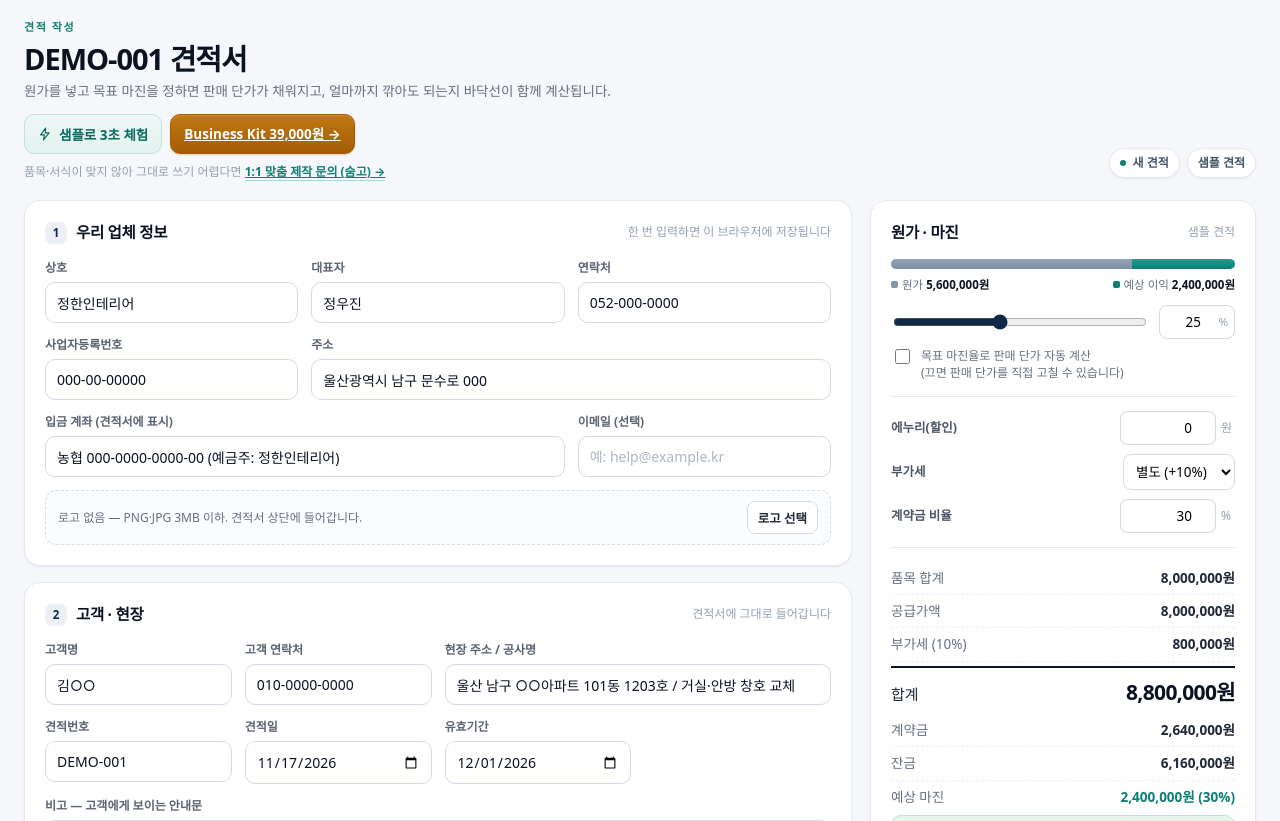
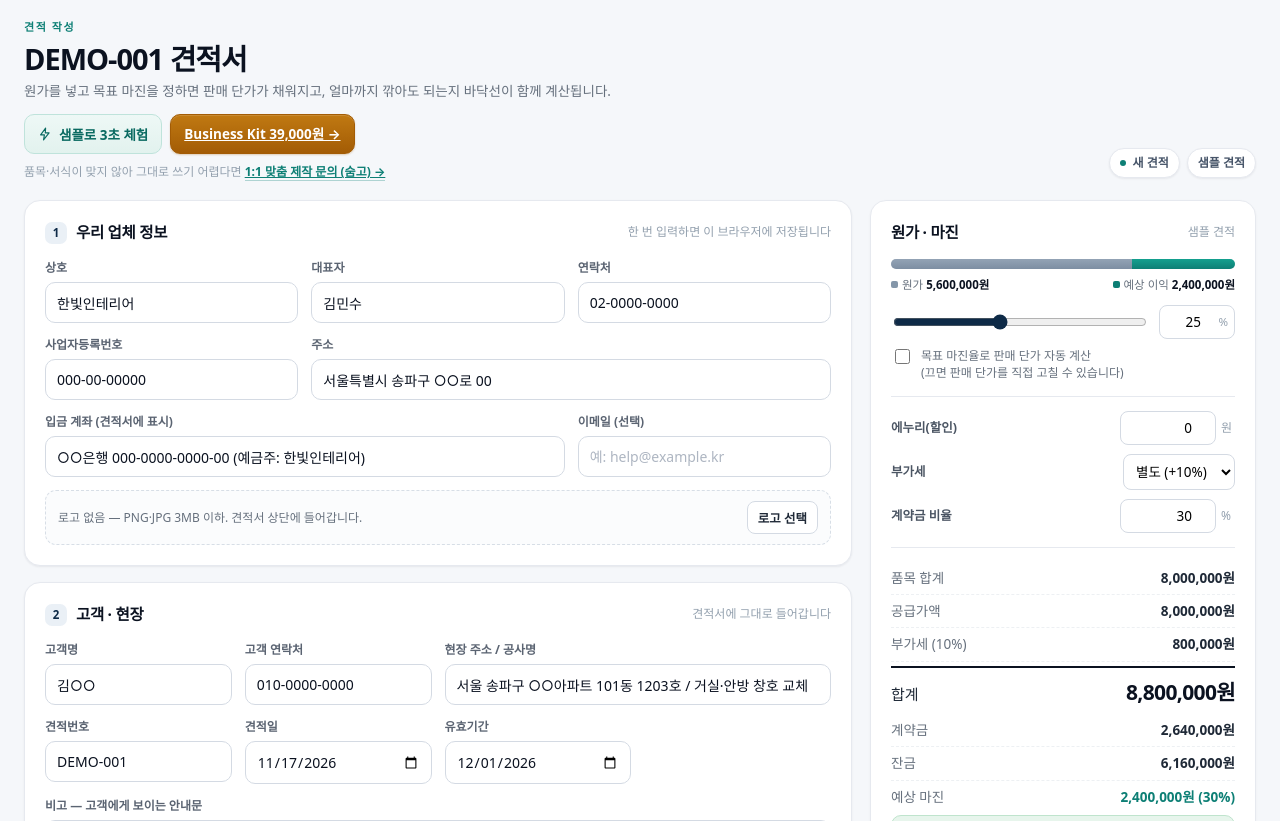
Before and after one commit to 6bcjbn9nvs-commits/nexora-quote-desk, a plain HTML site: page lite-ko/index.html in a window 1280 px wide. Shown: the part 125-946 px from the top of the page. Drawn offline with Linux system fonts and the light colour scheme.

Commit message:
site: 데모·placeholder 지역(울산)·상호(정한인테리어) 단서 제거 → 서울 송파/한빛인테리어

```diff
--- a/lite-ko/index.html
+++ b/lite-ko/index.html
@@ -657,7 +657,7 @@ body[data-paper="letter"] #pageRule{}
           <div class="field"><label for="c_owner">대표자</label><input id="c_owner" type="text" maxlength="40" placeholder="예: 홍길동" autocomplete="name"></div>
           <div class="field"><label for="c_tel">연락처</label><input id="c_tel" type="tel" maxlength="40" placeholder="예: 010-0000-0000" autocomplete="tel"></div>
           <div class="field"><label for="c_bizno">사업자등록번호</label><input id="c_bizno" type="text" maxlength="30" placeholder="예: 000-00-00000" inputmode="numeric"></div>
-          <div class="field span2"><label for="c_addr">주소</label><input id="c_addr" type="text" maxlength="160" placeholder="예: 울산광역시 남구 ○○로 00" autocomplete="street-address"></div>
+          <div class="field span2"><label for="c_addr">주소</label><input id="c_addr" type="text" maxlength="160" placeholder="예: 서울특별시 송파구 ○○로 00" autocomplete="street-address"></div>
           <div class="field span2"><label for="c_account">입금 계좌 (견적서에 표시)</label><input id="c_account" type="text" maxlength="160" placeholder="예: 농협 000-0000-0000-00 (예금주: ○○인테리어)"></div>
           <div class="field"><label for="c_email">이메일 (선택)</label><input id="c_email" type="text" maxlength="120" placeholder="예: help@example.kr"></div>
         </div>
@@ -680,7 +680,7 @@ body[data-paper="letter"] #pageRule{}
         <div class="grid">
           <div class="field"><label for="q_client">고객명</label><input id="q_client" type="text" maxlength="80" placeholder="예: 박○○"></div>
           <div class="field"><label for="q_tel">고객 연락처</label><input id="q_tel" type="tel" maxlength="40" placeholder="예: 010-0000-0000"></div>
-          <div class="field span2"><label for="q_site">현장 주소 / 공사명</label><input id="q_site" type="text" maxlength="160" placeholder="예: 울산 남구 ○○아파트 101동 1203호 / 거실·주방 리모델링"></div>
+          <div class="field span2"><label for="q_site">현장 주소 / 공사명</label><input id="q_site" type="text" maxlength="160" placeholder="예: 서울 송파구 ○○아파트 101동 1203호 / 거실·주방 리모델링"></div>
           <div class="field"><label for="q_no">견적번호</label><input id="q_no" type="text" maxlength="30"></div>
           <div class="field"><label for="q_date">견적일</label><input id="q_date" type="date"></div>
           <div class="field"><label for="q_valid">유효기간</label><input id="q_valid" type="date"></div>
@@ -1597,8 +1597,8 @@ function saveSample() {
    sample data
    ========================================================= */
 var DEMO_CO = {
-  name: "정한인테리어", owner: "정우진", tel: "052-000-0000", bizno: "000-00-00000",
-  addr: "울산광역시 남구 문수로 000", account: "농협 000-0000-0000-00 (예금주: 정한인테리어)",
+  name: "한빛인테리어", owner: "김민수", tel: "02-0000-0000", bizno: "000-00-00000",
+  addr: "서울특별시 송파구 ○○로 00", account: "○○은행 000-0000-0000-00 (예금주: 한빛인테리어)",
   email: "", logo: ""
 };
 function applyDemoCompany() {
@@ -1627,7 +1627,7 @@ function buildDemo() {
   }
   var list = [
     mk({
-      id: "sample-0001", no: "DEMO-001", status: "won", customer: "김○○", site: "울산 남구 ○○아파트 101동 1203호 / 거실·안방 창호 교체",
+      id: "sample-0001", no: "DEMO-001", status: "won", customer: "김○○", site: "서울 송파구 ○○아파트 101동 1203호 / 거실·안방 창호 교체",
       createdAt: todayISO(-10) + " 10:20", updatedAt: todayISO(-3) + " 16:40", issuedAt: todayISO(-10), validUntil: todayISO(4), wonAt: todayISO(-3),
       statusHistory: [{ from: "draft", to: "sent", at: todayISO(-10) }, { from: "sent", to: "won", at: todayISO(-3) }],
       items: [
@@ -1638,7 +1638,7 @@ function buildDemo() {
       ]
     }),
     mk({
-      id: "sample-0002", no: "DEMO-002", status: "sent", customer: "이○○", site: "울산 동구 ○○빌라 2층 / 거실 강마루 시공",
+      id: "sample-0002", no: "DEMO-002", status: "sent", customer: "이○○", site: "서울 강동구 ○○빌라 2층 / 거실 강마루 시공",
       createdAt: todayISO(-4) + " 09:05", updatedAt: todayISO(-4) + " 09:05", issuedAt: todayISO(-4), validUntil: todayISO(10),
       statusHistory: [{ from: "draft", to: "sent", at: todayISO(-4) }],
       items: [
@@ -1648,7 +1648,7 @@ function buildDemo() {
       ]
     }),
     mk({
-      id: "sample-0003", no: "DEMO-003", status: "hold", customer: "박○○", site: "울산 중구 ○○오피스텔 / 도배·도장",
+      id: "sample-0003", no: "DEMO-003", status: "hold", customer: "박○○", site: "서울 송파구 ○○오피스텔 / 도배·도장",
       createdAt: todayISO(-1) + " 14:10", updatedAt: todayISO(-1) + " 15:02", issuedAt: todayISO(-1), validUntil: todayISO(13), followUp: todayISO(2),
       statusHistory: [{ from: "draft", to: "sent", at: todayISO(-1) }, { from: "sent", to: "hold", at: todayISO(-1) }],
       items: [
```
Also changed, not shown: index.html (+1 -1 lines), kit-ko/index.html (+7 -7 lines).
